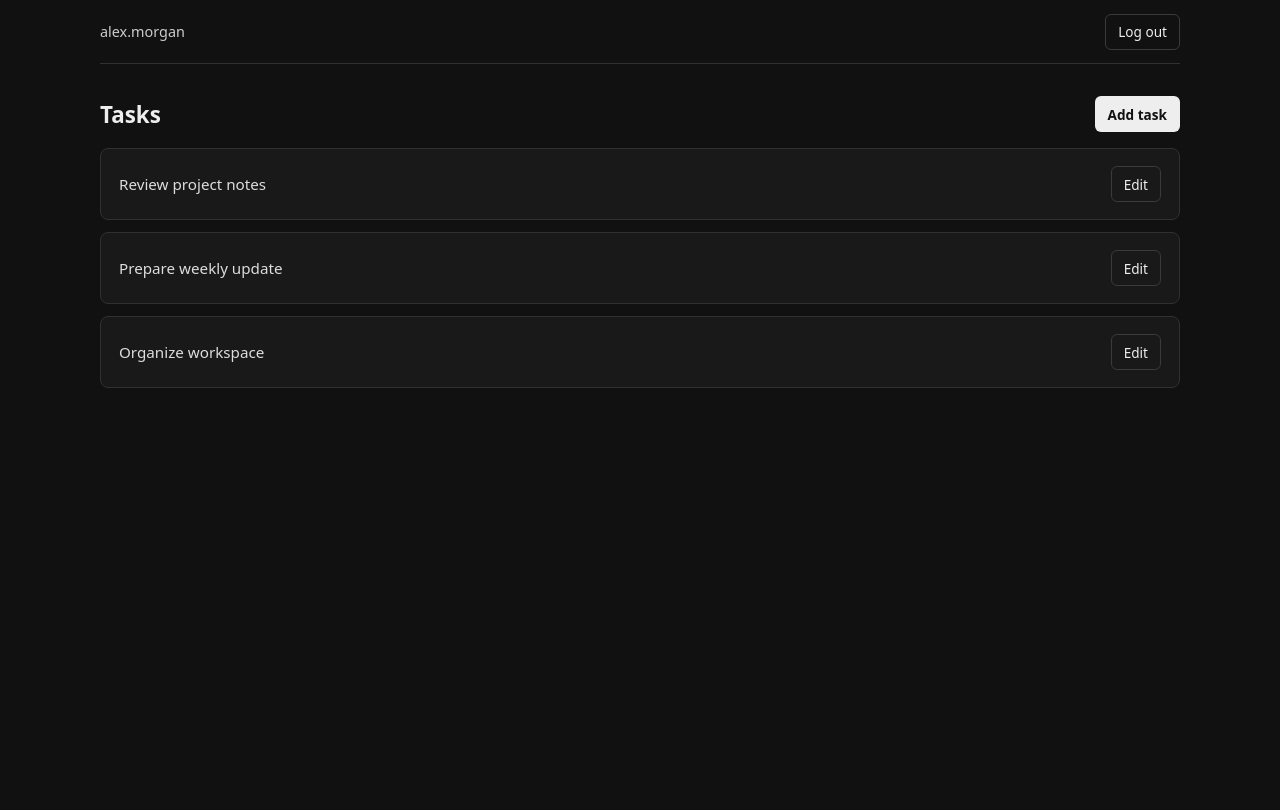
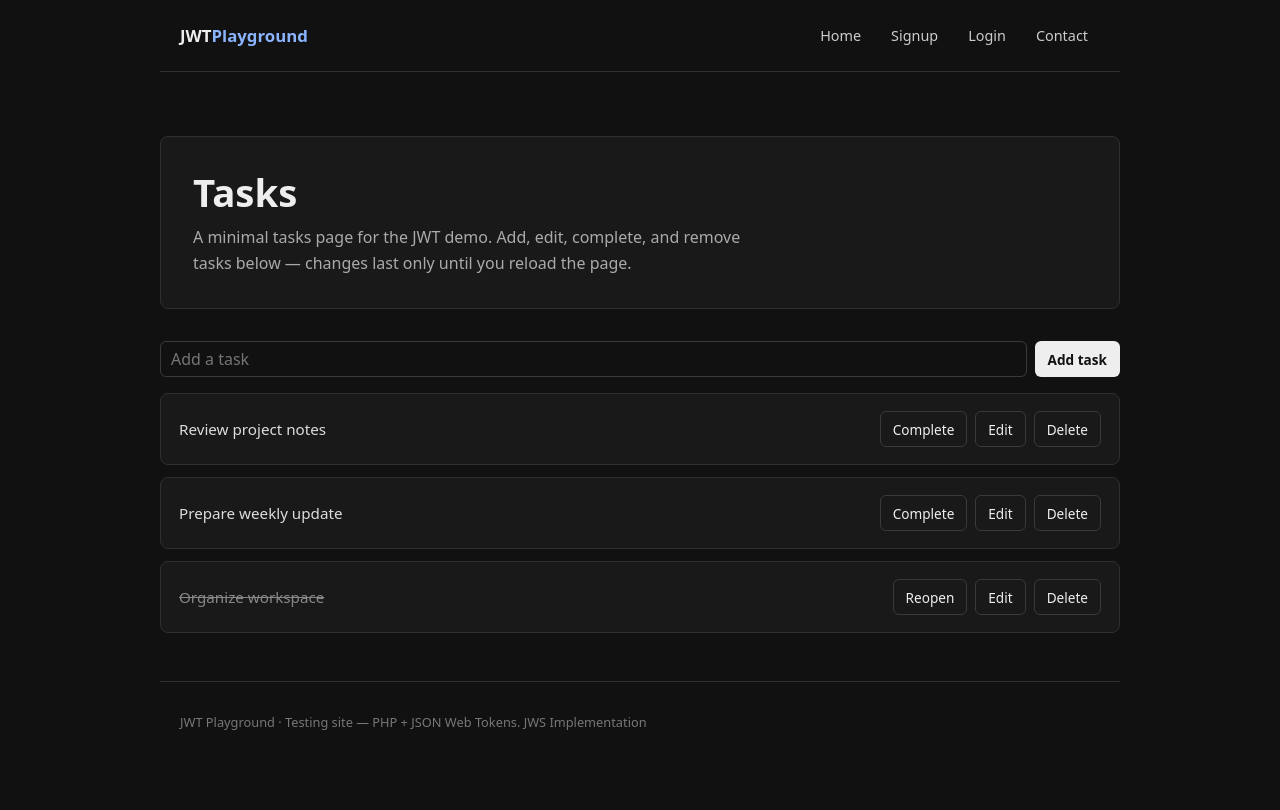
Before and after one commit to habibicodz/jwt-core, a PHP site: page /user/index.php in a window 1280 px wide. Before the commit the page ends 388 px from the top, so only its background shows below. Run offline with PHP 8.4, Linux system fonts and the light colour scheme; data that the repository does not hold is empty.

Commit message:
Updated README.md and added required references to RFC Paper, added minimal UI to tasks as dummy

```diff
--- a/user/index.php
+++ b/user/index.php
@@ -2,89 +2,206 @@
 
 session_start();
 
-$authorizationHeader = $_
-
-
+$pageTitle = "Tasks | JWT Testing";
+$activeMenu = "dashboard";
 ?>
-
-
 <!DOCTYPE html>
 <html lang="en">
 
 <head>
     <meta charset="UTF-8">
     <meta name="viewport" content="width=device-width, initial-scale=1.0">
-    <title>Tasks</title>
+    <title><?= $pageTitle ?></title>
+    <style>
+        .hero {
+            margin-top: 64px;
+            padding: 32px;
+            border: 1px solid #303030;
+            border-radius: 8px;
+            background: #191919;
+        }
+
+        .hero h1 {
+            margin: 0 0 10px;
+            font-size: clamp(1.6rem, 4vw, 2.4rem);
+            font-weight: 700;
+            line-height: 1.2;
+        }
+
+        .hero p {
+            margin: 0;
+            max-width: 60ch;
+            color: #aaa;
+            font-size: 1rem;
+            line-height: 1.6;
+        }
+
+        .add-task {
+            display: flex;
+            gap: 8px;
+            margin-bottom: 16px;
+        }
+
+        .add-task input,
+        .task-edit {
+            flex: 1;
+            min-width: 0;
+            min-height: 36px;
+            padding: 6px 10px;
+            border: 1px solid #3a3a3a;
+            border-radius: 6px;
+            background: #111;
+            color: #eee;
+            font: inherit;
+        }
+
+        .task-actions {
+            display: flex;
+            gap: 8px;
+            flex: none;
+        }
+
+        .task-title.is-complete {
+            color: #888;
+            text-decoration: line-through;
+        }
+
+        @media (max-width: 560px) {
+
+            .add-task,
+            .task-item {
+                flex-wrap: wrap;
+            }
+
+            .task-actions {
+                width: 100%;
+            }
+        }
+
+        @media (max-width: 480px) {
+            .hero {
+                margin-top: 40px;
+                padding: 24px 20px;
+            }
+        }
+    </style>
+
     <link rel="stylesheet" href="../assets/App.css">
 </head>
 
 <body>
-    <main class="task-page">
-        <header class="task-toolbar">
-            <p class="username">alex.morgan</p>
-            <button class="button button-quiet" type="button">Log out</button>
-        </header>
+    <?php require("../components/header.php"); ?>
 
-        <section class="task-section" aria-labelledby="tasks-heading">
-            <div class="task-heading">
-                <h1 id="tasks-heading">Tasks</h1>
-                <button class="button button-primary" type="button" data-dialog-open="add-task-dialog">Add task</button>
-            </div>
+    <main>
+        <section class="hero">
+            <h1>Tasks</h1>
+            <p>A minimal tasks page for the JWT demo. Add, edit, complete, and remove tasks below — changes last only
+                until you reload the page.</p>
+        </section>
 
-            <ul class="task-list">
+        <section class="task-section">
+            <form class="add-task" id="add-task-form">
+                <input id="new-task" type="text" placeholder="Add a task" aria-label="New task" autocomplete="off"
+                    required>
+                <button class="button button-primary" type="submit">Add task</button>
+            </form>
+
+            <ul class="task-list" id="task-list">
                 <li class="task-item">
-                    <span>Review project notes</span>
-                    <button class="button button-quiet" type="button" data-dialog-open="edit-task-dialog">Edit</button>
+                    <span class="task-title">Review project notes</span>
+                    <div class="task-actions">
+                        <button class="button button-quiet" type="button" data-action="toggle">Complete</button>
+                        <button class="button button-quiet" type="button" data-action="edit">Edit</button>
+                        <button class="button button-quiet" type="button" data-action="delete">Delete</button>
+                    </div>
                 </li>
                 <li class="task-item">
-                    <span>Prepare weekly update</span>
-                    <button class="button button-quiet" type="button" data-dialog-open="edit-task-dialog">Edit</button>
+                    <span class="task-title">Prepare weekly update</span>
+                    <div class="task-actions">
+                        <button class="button button-quiet" type="button" data-action="toggle">Complete</button>
+                        <button class="button button-quiet" type="button" data-action="edit">Edit</button>
+                        <button class="button button-quiet" type="button" data-action="delete">Delete</button>
+                    </div>
                 </li>
                 <li class="task-item">
-                    <span>Organize workspace</span>
-                    <button class="button button-quiet" type="button" data-dialog-open="edit-task-dialog">Edit</button>
+                    <span class="task-title is-complete">Organize workspace</span>
+                    <div class="task-actions">
+                        <button class="button button-quiet" type="button" data-action="toggle">Reopen</button>
+                        <button class="button button-quiet" type="button" data-action="edit">Edit</button>
+                        <button class="button button-quiet" type="button" data-action="delete">Delete</button>
+                    </div>
                 </li>
             </ul>
         </section>
     </main>
 
-    <dialog class="task-dialog" id="add-task-dialog" aria-labelledby="add-task-heading">
-        <form method="dialog">
-            <h2 id="add-task-heading">Add task</h2>
-            <label for="new-task-title">Task name</label>
-            <input id="new-task-title" name="task-title" type="text" placeholder="Enter a task name">
-            <div class="dialog-actions">
-                <button class="button button-quiet" value="cancel">Cancel</button>
-                <button class="button button-primary" value="add">Add task</button>
-            </div>
-        </form>
-    </dialog>
+    <script>
+        const list = document.getElementById("task-list");
+        const newTask = document.getElementById("new-task");
 
-    <dialog class="task-dialog" id="edit-task-dialog" aria-labelledby="edit-task-heading">
-        <form method="dialog">
-            <h2 id="edit-task-heading">Edit task</h2>
-            <label for="edit-task-title">Task name</label>
-            <input id="edit-task-title" name="task-title" type="text">
-            <div class="dialog-actions">
-                <button class="button button-quiet" value="cancel">Cancel</button>
-                <button class="button button-primary" value="save">Save changes</button>
-            </div>
-        </form>
-    </dialog>
+        function taskRow(title) {
+            const item = document.createElement("li");
+            item.className = "task-item";
+            item.innerHTML = `
+                <span class="task-title"></span>
+                <div class="task-actions">
+                    <button class="button button-quiet" type="button" data-action="toggle">Complete</button>
+                    <button class="button button-quiet" type="button" data-action="edit">Edit</button>
+                    <button class="button button-quiet" type="button" data-action="delete">Delete</button>
+                </div>`;
+            item.querySelector(".task-title").textContent = title;
+            return item;
+        }
 
-    <script>
-        document.querySelectorAll("[data-dialog-open]").forEach((button) => {
-            button.addEventListener("click", () => {
-                const dialog = document.getElementById(button.dataset.dialogOpen);
+        document.getElementById("add-task-form").addEventListener("submit", (event) => {
+            event.preventDefault();
+            const title = newTask.value.trim();
+            if (title === "") return;
+            list.append(taskRow(title));
+            newTask.value = "";
+            newTask.focus();
+        });
 
-                if (dialog.id === "edit-task-dialog") {
-                    dialog.querySelector("input").value = button.closest(".task-item").querySelector("span").textContent.trim();
-                }
+        list.addEventListener("click", (event) => {
+            const button = event.target.closest("button[data-action]");
+            if (!button) return;
 
-                dialog.showModal();
-            });
+            const item = button.closest(".task-item");
+            const title = item.querySelector(".task-title");
+            if (!title) return;
+
+            if (button.dataset.action === "toggle") {
+                const complete = title.classList.toggle("is-complete");
+                button.textContent = complete ? "Reopen" : "Complete";
+            } else if (button.dataset.action === "delete") {
+                item.remove();
+            } else if (button.dataset.action === "edit") {
+                const field = document.createElement("input");
+                field.type = "text";
+                field.className = "task-edit";
+                field.value = title.textContent;
+
+                let finished = false;
+                const finish = (save) => {
+                    if (finished) return;
+                    finished = true;
+                    if (save) title.textContent = field.value.trim() || title.textContent;
+                    field.replaceWith(title);
+                };
+
+                title.replaceWith(field);
+                field.focus();
+                field.select();
+                field.addEventListener("keydown", (event) => {
+                    if (event.key === "Enter") finish(true);
+                    if (event.key === "Escape") finish(false);
+                });
+                field.addEventListener("blur", () => finish(true));
+            }
         });
     </script>
+
+    <?php require("../components/footer.php") ?>
 </body>
 
 </html>
```
Also changed, not shown: auth/login.php (+8 -4 lines), user/dashboard.php (+77 -4 lines), README.md.
